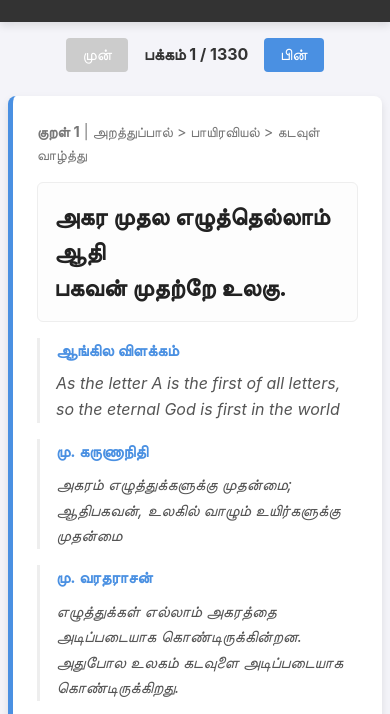
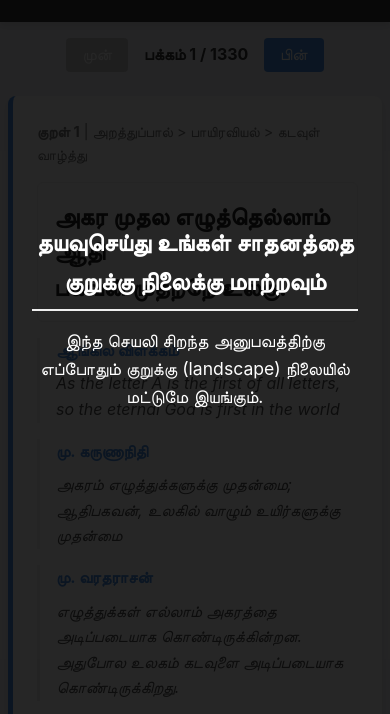
Before and after one commit to SRathinaGiri/ThirukkuralApp, a plain HTML site: page index.html in a window 390 px wide. Shown: the part 104-818 px from the top of the page. Drawn offline with nearby package versions, Linux system fonts and the light colour scheme.

Commit message:
Enforce landscape orientation for PWA

```diff
--- a/app.js
+++ b/app.js
@@ -1,5 +1,34 @@
 let deferredPrompt = null;
 let installCardElement = null;
+let orientationOverlayElement = null;
+
+const portraitMediaQuery = window.matchMedia('(orientation: portrait)');
+const displayModeMediaQuery = window.matchMedia('(display-mode: standalone)');
+
+function requestLandscapeLock() {
+    if (screen.orientation && typeof screen.orientation.lock === 'function') {
+        screen.orientation.lock('landscape').catch((err) => {
+            console.debug('Orientation lock not supported or denied:', err);
+        });
+    }
+}
+
+function updateOrientationUI() {
+    if (!document.body) {
+        return;
+    }
+
+    const isPortrait = portraitMediaQuery.matches;
+    document.body.classList.toggle('portrait-mode', isPortrait);
+
+    if (orientationOverlayElement) {
+        orientationOverlayElement.classList.toggle('hidden', !isPortrait);
+    }
+
+    if (!isPortrait) {
+        requestLandscapeLock();
+    }
+}
 
 function showInstallCard() {
     if (installCardElement) {
@@ -23,6 +52,8 @@ window.addEventListener('appinstalled', () => {
     hideInstallCard();
     deferredPrompt = null;
     console.log('PWA was installed');
+    requestLandscapeLock();
+    updateOrientationUI();
 });
 
 document.addEventListener('DOMContentLoaded', () => {
@@ -42,6 +73,7 @@ document.addEventListener('DOMContentLoaded', () => {
     const pageInfoSpan = document.getElementById('page-info');
     installCardElement = document.getElementById('install-card');
     const installButton = document.getElementById('install-button');
+    orientationOverlayElement = document.getElementById('orientation-lock');
 
     const checkboxes = {
         english: document.getElementById('show-english'),
@@ -56,6 +88,29 @@ document.addEventListener('DOMContentLoaded', () => {
 
     if (deferredPrompt) {
         showInstallCard();
+    }
+
+    requestLandscapeLock();
+    updateOrientationUI();
+
+    if (typeof portraitMediaQuery.addEventListener === 'function') {
+        portraitMediaQuery.addEventListener('change', updateOrientationUI);
+    } else if (typeof portraitMediaQuery.addListener === 'function') {
+        portraitMediaQuery.addListener(updateOrientationUI);
+    }
+
+    window.addEventListener('orientationchange', updateOrientationUI);
+
+    if (displayModeMediaQuery && typeof displayModeMediaQuery.addEventListener === 'function') {
+        displayModeMediaQuery.addEventListener('change', () => {
+            requestLandscapeLock();
+            updateOrientationUI();
+        });
+    } else if (displayModeMediaQuery && typeof displayModeMediaQuery.addListener === 'function') {
+        displayModeMediaQuery.addListener(() => {
+            requestLandscapeLock();
+            updateOrientationUI();
+        });
     }
 
     installButton.addEventListener('click', async () => {
--- a/index.html
+++ b/index.html
@@ -9,6 +9,13 @@
     <meta name="theme-color" content="#4A90E2"/>
 </head>
 <body>
+
+    <div id="orientation-lock" class="orientation-overlay hidden">
+        <div class="orientation-message">
+            <h2>தயவுசெய்து உங்கள் சாதனத்தை குறுக்கு நிலைக்கு மாற்றவும்</h2>
+            <p>இந்த செயலி சிறந்த அனுபவத்திற்கு எப்போதும் குறுக்கு (landscape) நிலையில் மட்டுமே இயங்கும்.</p>
+        </div>
+    </div>
 
     <header>
         <h1>திருக்குறள் ஆய்வி</h1>
--- a/style.css
+++ b/style.css
@@ -15,6 +15,10 @@ body {
     color: var(--text-color);
     margin: 0;
     line-height: 1.6;
+}
+
+body.portrait-mode {
+    overflow: hidden;
 }
 
 header {
@@ -120,6 +124,33 @@ hr { border: none; border-top: 1px solid #eee; margin: 1.5rem 0; }
 
 .hidden { display: none; }
 
+.orientation-overlay {
+    position: fixed;
+    inset: 0;
+    background: rgba(0, 0, 0, 0.85);
+    color: #fff;
+    display: flex;
+    justify-content: center;
+    align-items: center;
+    text-align: center;
+    padding: 2rem;
+    z-index: 1000;
+}
+
+.orientation-message {
+    max-width: 480px;
+}
+
+.orientation-message h2 {
+    margin-bottom: 1rem;
+    color: #fff;
+}
+
+.orientation-message p {
+    margin: 0;
+    font-size: 1.1rem;
+}
+
 /* Footer Styling */
 footer {
     text-align: center;
```
